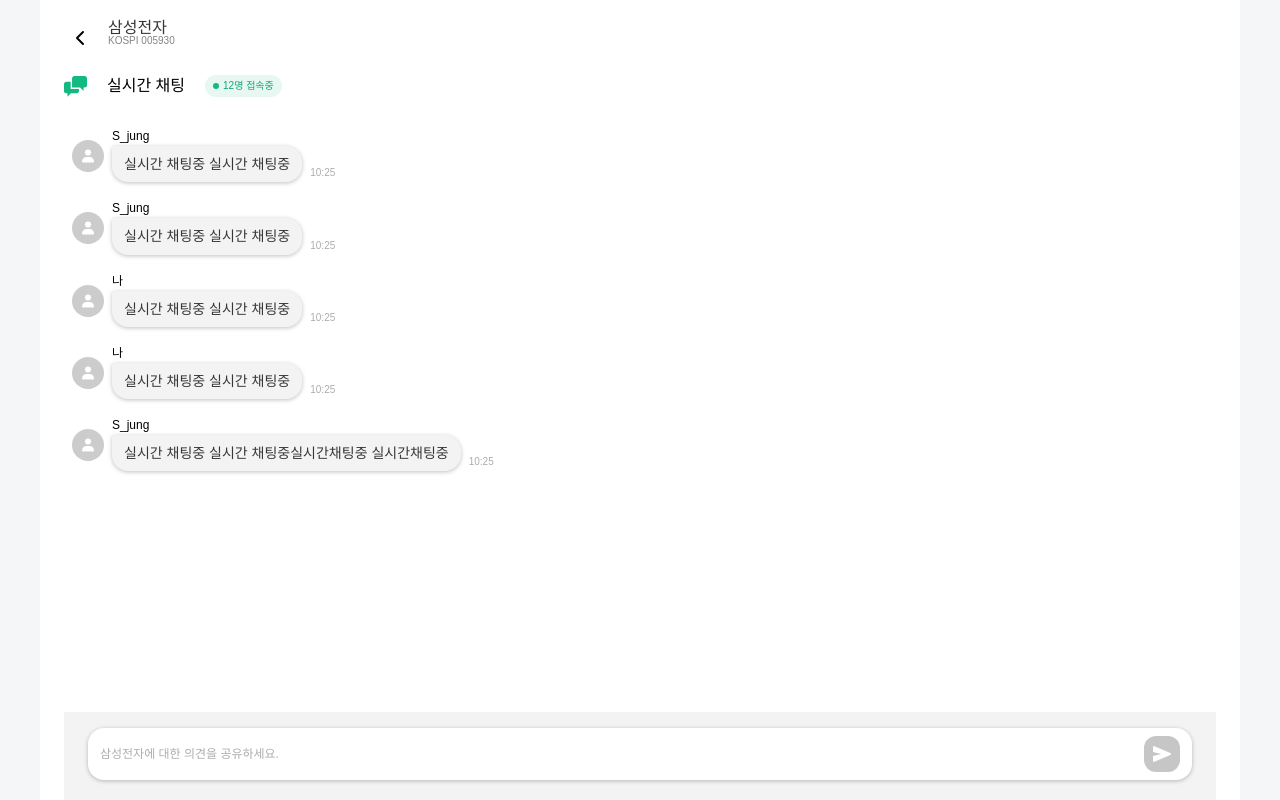
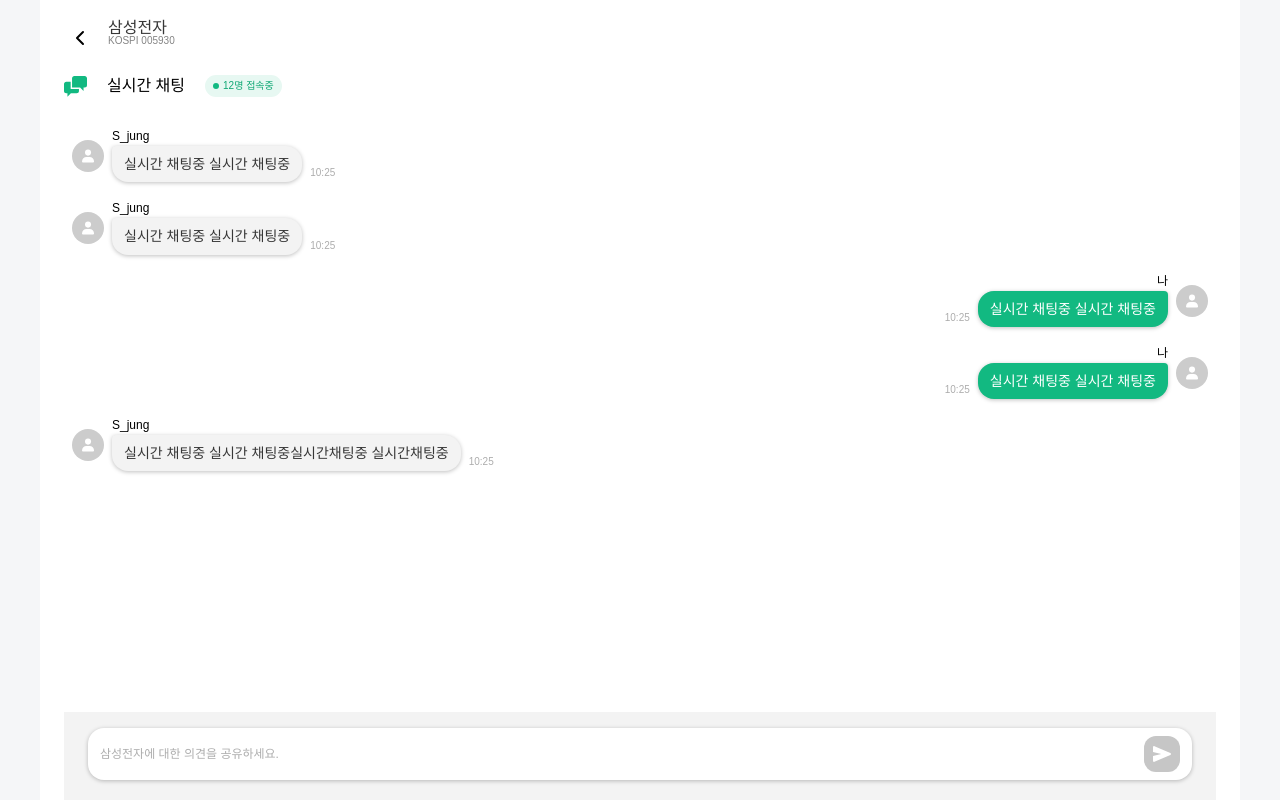
Before and after one commit to STalk-1/STalk_Front, a React (Vite) app: page /chat in a window 1280 px wide. Built offline with nearby package versions, Linux system fonts and the light colour scheme; no server answers; a web font is replaced by a local one.

Commit message:
💄[design]: 채팅 레이아웃 변경

```diff
--- a/src/components/chat/MessageList/index.tsx
+++ b/src/components/chat/MessageList/index.tsx
@@ -1,4 +1,5 @@
 import { ImgProfile } from '@/assets/images';
+import { cn } from '@/utils/cn';
 
 import type { ChatMessageListProps } from './types';
 
@@ -7,17 +8,44 @@ function ChatMessageList({ messages, messagesEndRef }: ChatMessageListProps) {
     <div className="flex-1 overflow-y-auto px-2">
       <div className="space-y-5 pb-4">
         {messages.map((message) => {
+          const isMine = message.author === '나';
+
           return (
-            <article key={message.id} className="flex items-center gap-2">
-              <ImgProfile className="h-8 w-8 shrink-0" aria-hidden="true" />
+            <article
+              key={message.id}
+              className={cn(
+                'flex items-center gap-2',
+                isMine ? 'justify-end' : 'justify-start'
+              )}
+            >
+              {!isMine ? (
+                <ImgProfile className="h-8 w-8 shrink-0" aria-hidden="true" />
+              ) : null}
 
-              <div className="flex max-w-[82%] flex-col items-start md:max-w-[72%]">
+              <div
+                className={cn(
+                  'flex max-w-[82%] flex-col md:max-w-[72%]',
+                  isMine ? 'items-end' : 'items-start'
+                )}
+              >
                 <span className="typo-12-medium mb-1 leading-none text-black">
                   {message.author}
                 </span>
 
-                <div className="flex flex-row items-end gap-2">
-                  <div className="bg-grey-50 text-grey-900 min-h-8 rounded-2xl rounded-tl-sm px-3 py-2 shadow-xl">
+                <div
+                  className={cn(
+                    'flex items-end gap-2',
+                    isMine ? 'flex-row-reverse' : 'flex-row'
+                  )}
+                >
+                  <div
+                    className={cn(
+                      'min-h-8 rounded-2xl px-3 py-2 shadow-xl',
+                      isMine
+                        ? 'rounded-tr-sm bg-green-500 text-white'
+                        : 'bg-grey-50 text-grey-900 rounded-tl-sm'
+                    )}
+                  >
                     <p className="typo-14-regular leading-[1.45] break-words whitespace-pre-wrap">
                       {message.text}
                     </p>
@@ -27,6 +55,10 @@ function ChatMessageList({ messages, messagesEndRef }: ChatMessageListProps) {
                   </span>
                 </div>
               </div>
+
+              {isMine ? (
+                <ImgProfile className="h-8 w-8 shrink-0" aria-hidden="true" />
+              ) : null}
             </article>
           );
         })}
```
